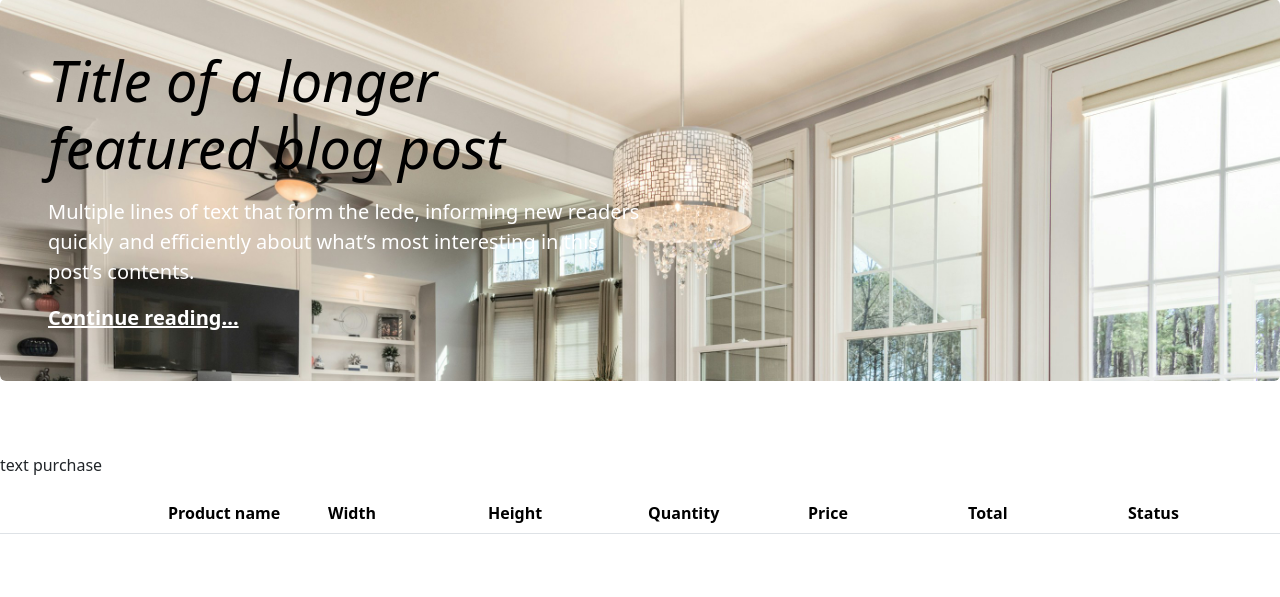
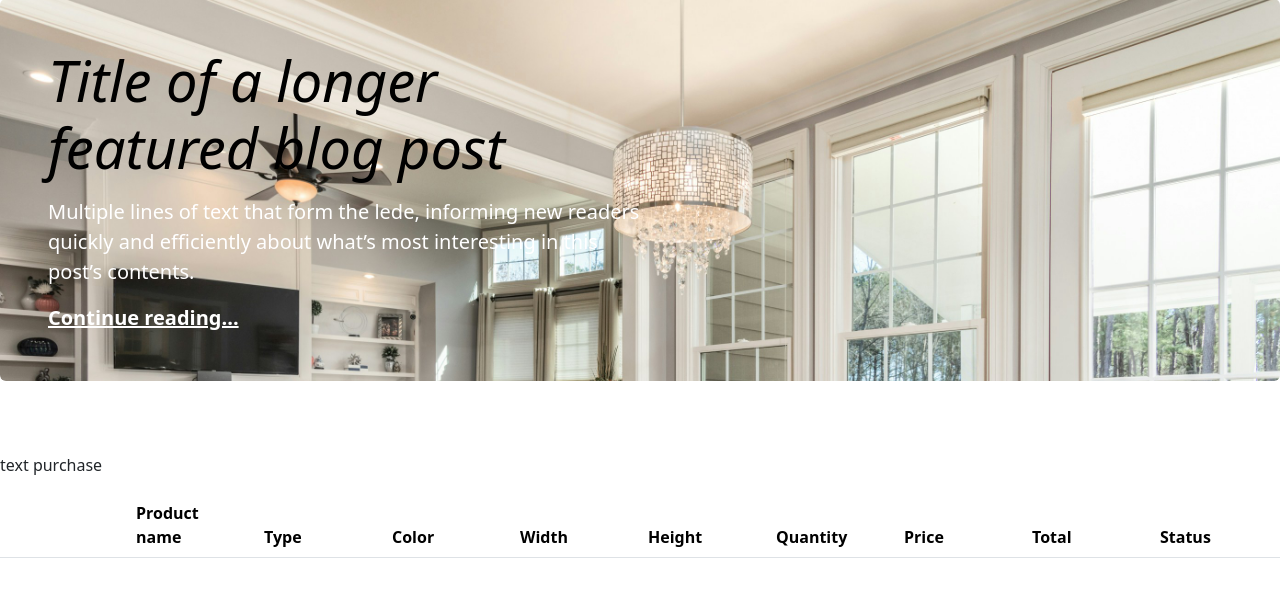
Before and after one commit to puttitays/newcompany, a Django app: page /orders/purchase in a window 1280 px wide. Shown: the part 131-728 px from the top of the page. Run offline with Django 5.2, Linux system fonts and the light colour scheme; data comes from the database, SQL or seed files in the repository; lists and menus that the app fills with data are empty.

Commit message:
Update purchase.html

```diff
--- a/templates/purchase.html
+++ b/templates/purchase.html
@@ -12,6 +12,8 @@
     <th>
     Product name
   </th>
+       <th>Type</th>
+    <th>Color</th>
     <th>Width</th>
     <th>Height</th>
     <th>Quantity</th>
@@ -28,6 +30,8 @@
       <td class="img-fluid rounded w-75">
           <img width="100px" src="{{order.img}}"></td>
       <td>{{order.product_name}}</td>
+    <td>{{order.Type}}</td>
+     <td>{{order.Color}}</td>
       <td>{{order.Width}}</td>
       <td>{{order.Height}}</td>
       <td>{{order.Quantity}}</td>
```
